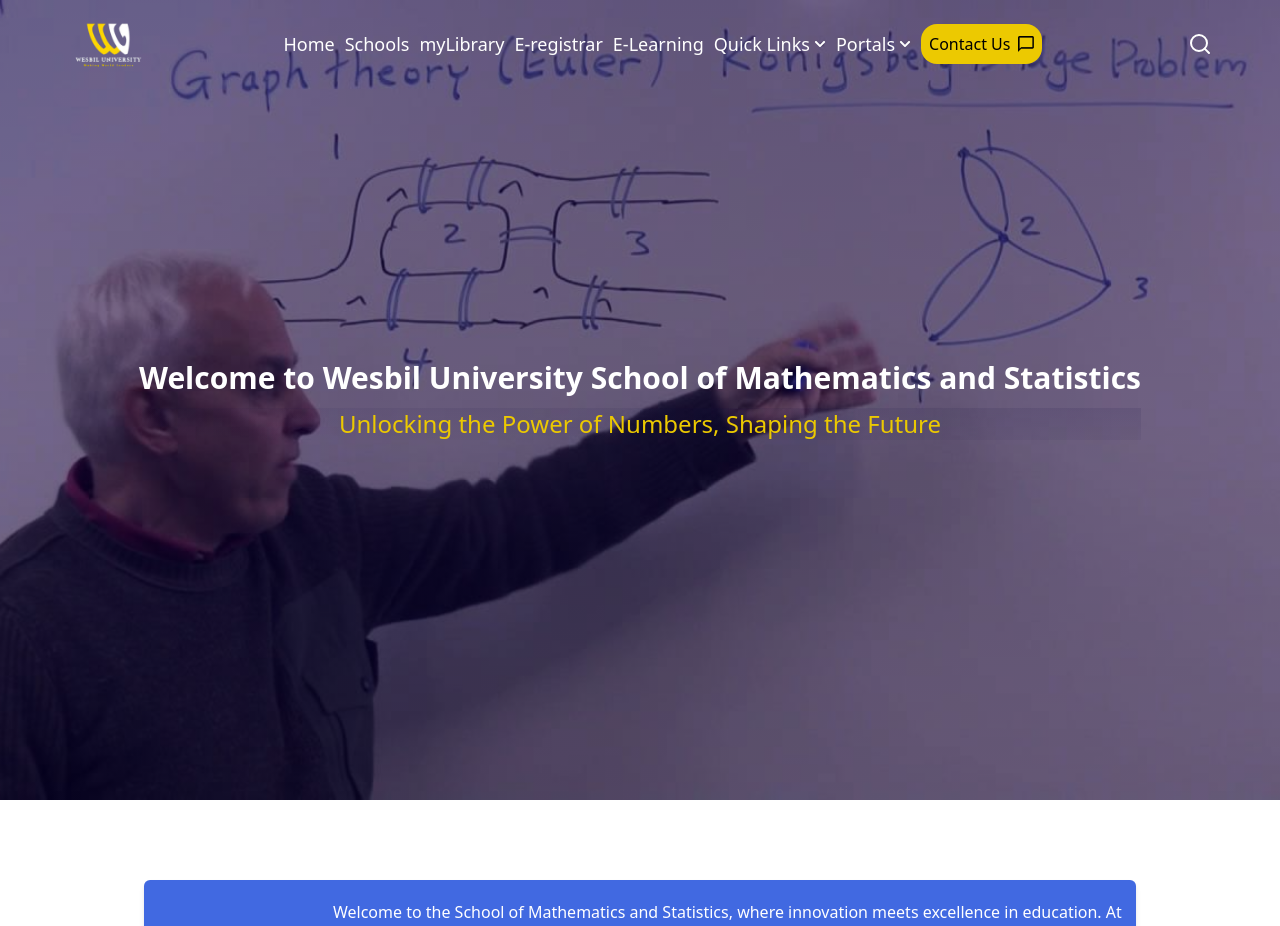
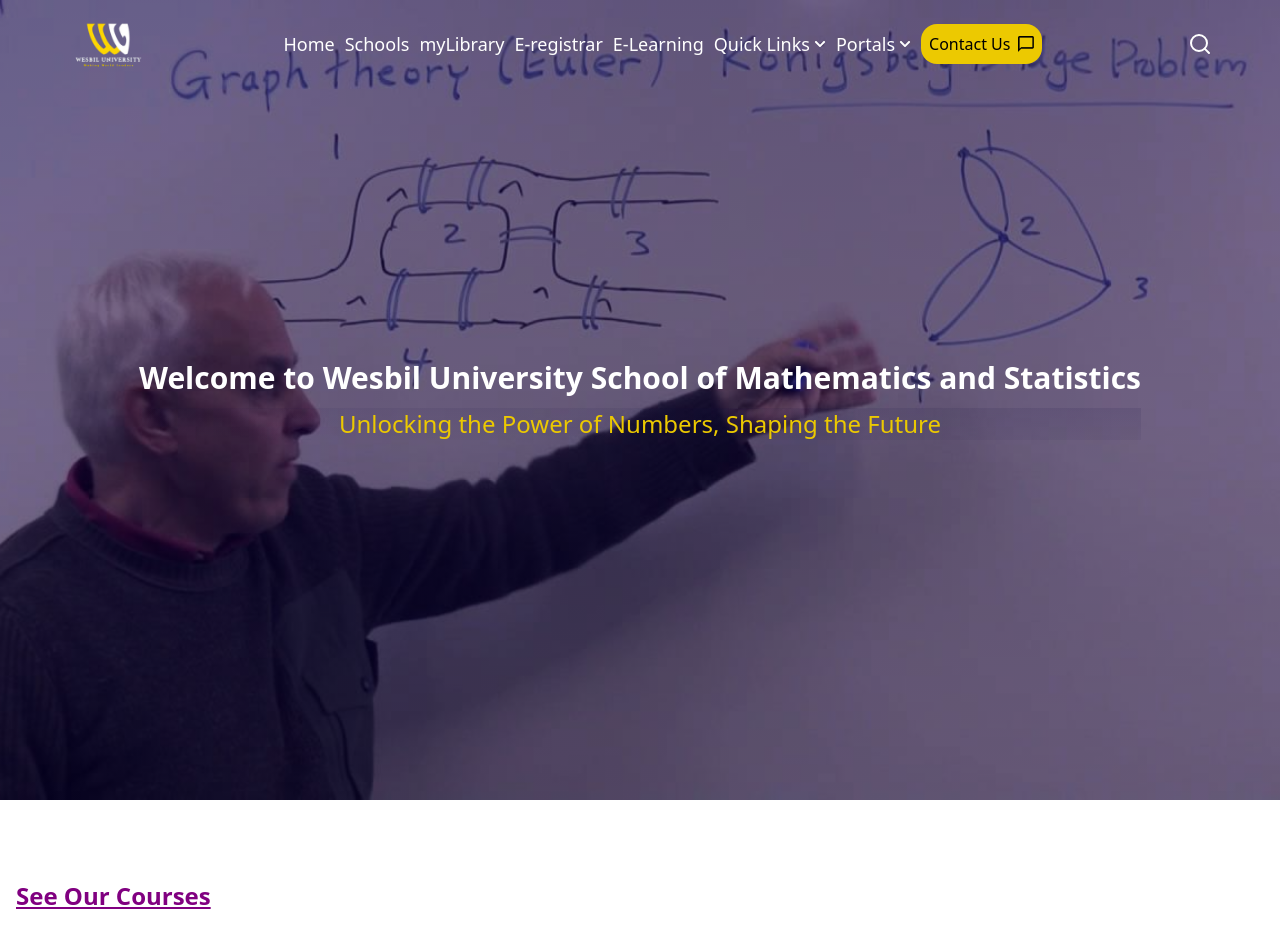
Before and after one commit to bilsim-code/Wesbil-University, a React (Vite) app in the folder frontend/: page /sms in a window 1280 px wide. Shown: the top 926 px of the page. Built offline with nearby package versions, Linux system fonts and the light colour scheme.

Commit message:
navigate to courses from schools

```diff
--- a/frontend/src/Pages/sms.jsx
+++ b/frontend/src/Pages/sms.jsx
@@ -1,6 +1,8 @@
 import { FaArrowRight } from "react-icons/fa";
+import { useNavigate } from "react-router-dom";
 
 const Sms = () => {
+  const navigate = useNavigate();
   return (
     <div>
       <div className="hero bg-smsHero h-[100vh] bg-no-repeat bg-center bg-cover flex items-center justify-center text-center">
@@ -13,6 +15,8 @@ const Sms = () => {
           </p>
         </div>
       </div>
+
+      <div className="mt-20 mx-4 font-semibold text-2xl cursor-pointer underline hover:no-underline transition-all duration-500 text-purple w-fit" onClick={() => navigate('/courses')}>See Our Courses</div>
       {/* BODY */}
       <div className="mt-20 px-4 max-w-5xl mx-auto">
         <div className="flex flex-col gap-4 bg-royalblue rounded-md shadow-md px-3 py-5 footer-md:flex-row footer-md:items-center">
--- a/frontend/src/Pages/sob.jsx
+++ b/frontend/src/Pages/sob.jsx
@@ -1,6 +1,8 @@
 import { FaArrowRight } from "react-icons/fa";
+import { useNavigate } from "react-router-dom";
 
 const Sob = () => {
+  const navigate = useNavigate();
   return (
     <div>
       <div className="hero bg-sobHero h-[100vh] bg-no-repeat bg-center bg-cover flex items-center justify-center text-center">
@@ -14,6 +16,7 @@ const Sob = () => {
         </div>
       </div>
       {/* BODY */}
+      <div className="mt-20 mx-4 font-semibold text-2xl cursor-pointer underline hover:no-underline transition-all duration-500 text-purple w-fit" onClick={() => navigate('/courses')}>See Our Courses</div>
       <div className="mt-20 px-4 max-w-5xl mx-auto">
         <div className="flex flex-col gap-4 bg-royalblue rounded-md shadow-md px-3 py-5  footer-md:flex-row footer-md:items-center ">
           <h3 className="bg-gold flex gap-2 w-fit py-2 px-4 rounded-full items-center font-bold footer-md:w-[200px] group cursor-pointer">
--- a/frontend/src/Pages/soe.jsx
+++ b/frontend/src/Pages/soe.jsx
@@ -1,6 +1,8 @@
 import { FaArrowRight } from "react-icons/fa"
+import { useNavigate } from "react-router-dom"
 
 const Soe = () => {
+  const navigate = useNavigate();
   return (
     <div>
       <div className="hero bg-soeHero h-[100vh] bg-no-repeat bg-center bg-cover flex items-center justify-center text-center">
@@ -13,6 +15,8 @@ const Soe = () => {
           </p>
         </div>
       </div>
+
+      <div className="mt-20 mx-4 font-semibold text-2xl cursor-pointer underline hover:no-underline transition-all duration-500 text-purple w-fit" onClick={() => navigate('/courses')}>See Our Courses</div>
       {/* BODY */}
       <div className="mt-20 px-4 max-w-5xl mx-auto">
         <div className="flex flex-col gap-4 bg-royalblue rounded-md shadow-md px-3 py-5 footer-md:flex-row footer-md:items-center">
--- a/frontend/src/Pages/somed.jsx
+++ b/frontend/src/Pages/somed.jsx
@@ -1,6 +1,8 @@
 import { FaArrowRight } from "react-icons/fa";
+import { useNavigate } from "react-router-dom";
 
 const Somed = () => {
+  const navigate = useNavigate();
   return (
     <div>
       <div className="hero bg-somedHero h-[100vh] bg-no-repeat bg-right bg-cover flex items-center justify-center text-center">
@@ -14,6 +16,8 @@ const Somed = () => {
         </div>
       </div>
       {/* BODY */}
+      <div className="mt-20 mx-4 font-semibold text-2xl cursor-pointer underline hover:no-underline transition-all duration-500 text-purple w-fit" onClick={() => navigate('/courses')}>See Our Courses</div>
+
       <div className="mt-20 px-4 max-w-5xl mx-auto">
         <div className="flex flex-col gap-4 bg-royalblue rounded-md shadow-md px-3 py-5  footer-md:flex-row footer-md:items-center ">
           <h3 className="bg-gold flex gap-2 w-fit py-2 px-4 rounded-full items-center font-bold footer-md:w-[200px] group cursor-pointer">
--- a/frontend/src/Pages/sot.jsx
+++ b/frontend/src/Pages/sot.jsx
@@ -1,6 +1,8 @@
-import { FaArrowRight } from "react-icons/fa";
+import { FaArrowRight,  } from "react-icons/fa";
+import {useNavigate} from 'react-router-dom';
 
 const Sot = () => {
+const navigate = useNavigate();
   return (
     <div>
       <div className="hero bg-sotHero h-[100vh] bg-no-repeat bg-center bg-cover flex items-center justify-center text-center">
@@ -14,6 +16,7 @@ const Sot = () => {
         </div>
       </div>
       {/* BODY */}
+      <div className="mt-20 mx-4 font-semibold text-2xl cursor-pointer underline hover:no-underline transition-all duration-500 text-purple w-fit" onClick={() => navigate('/courses')}>See Our Courses</div>
       <div className="mt-20 px-4 max-w-5xl mx-auto">
         <div className="flex flex-col gap-4 bg-royalblue rounded-md shadow-md px-3 py-5  footer-md:flex-row footer-md:items-center ">
           <h3 className="bg-gold flex gap-2 w-fit py-2 px-4 rounded-full items-center font-bold footer-md:w-[200px] group cursor-pointer">
```
